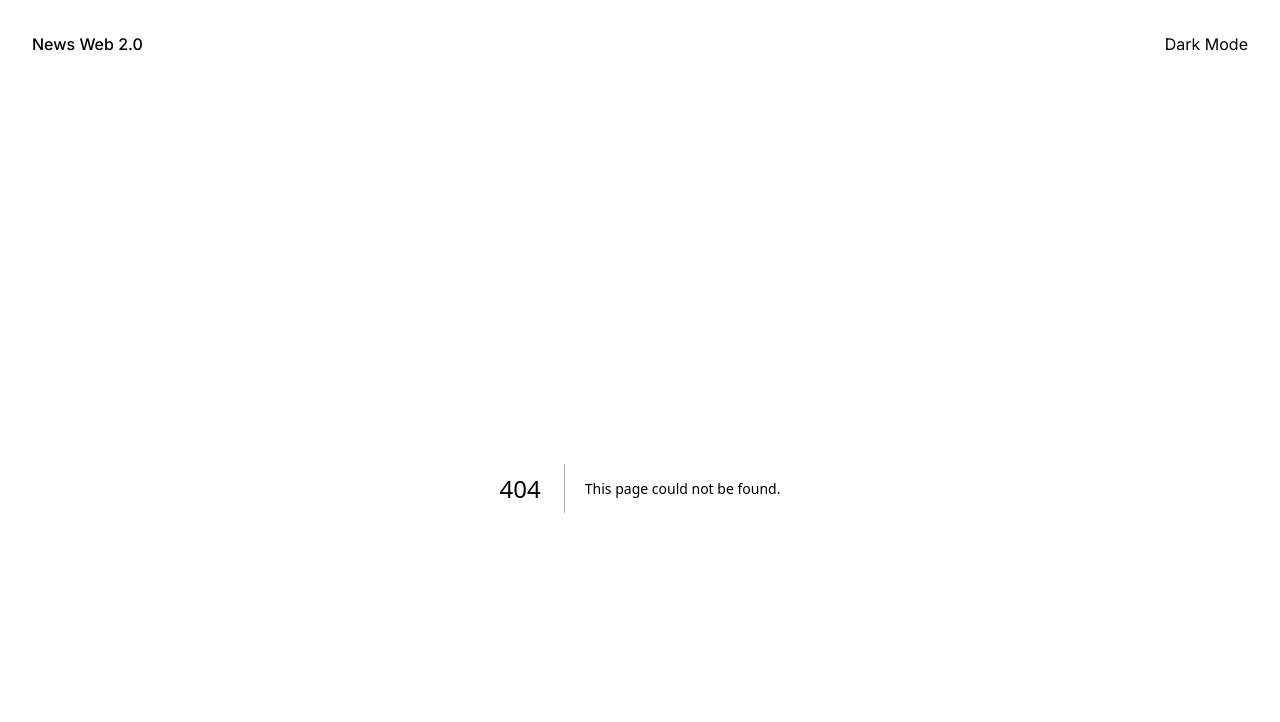
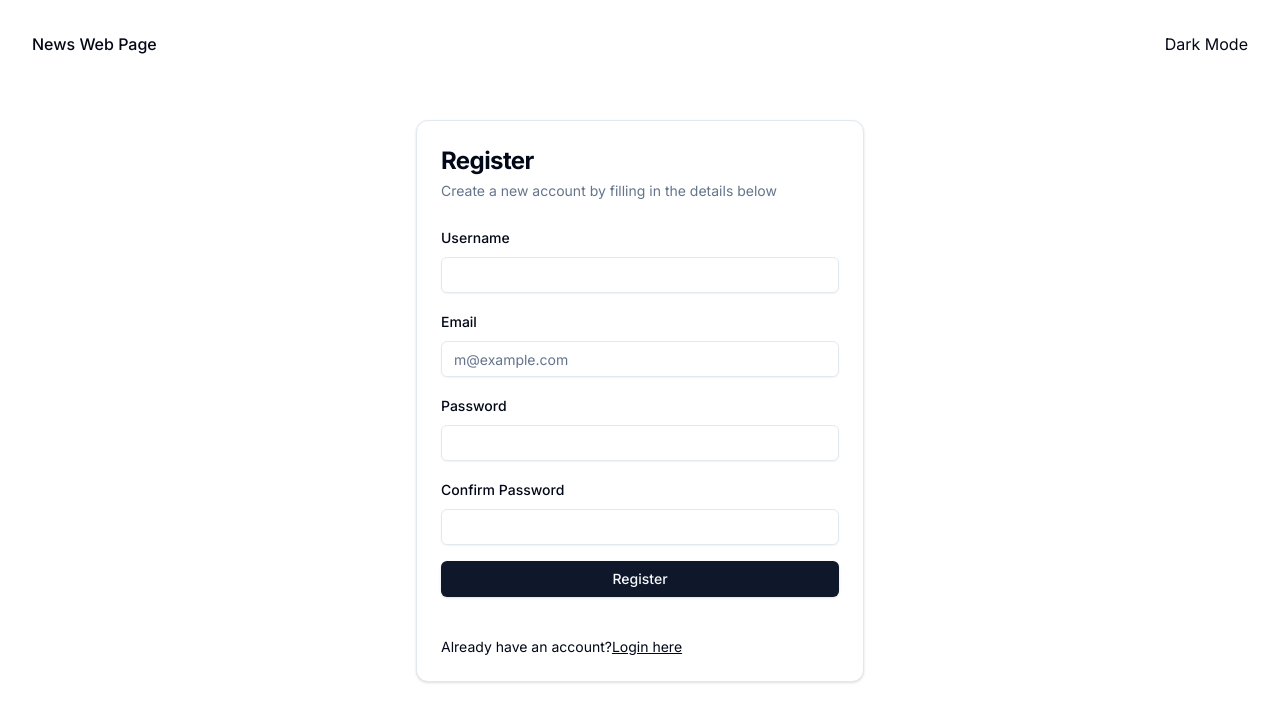
Before and after one commit to ashishjaswal2002/FullStackNewsWeb, a Next.js app: page /register in a window 1280 px wide. Before the commit this address had no page. Shown: the top 722 px of the page. Built offline with nearby package versions, Linux system fonts and the light colour scheme.

Commit message:
Routing done

```diff
--- a/app/Header/header.tsx
+++ b/app/Header/header.tsx
@@ -1,23 +1,18 @@
+import Link from "next/link";
 
+export default function TopNotch() {
+  return (
+    <>
+      <header className="p-8">
+        <div className="flex justify-between">
+          <h1 className="
+             font-medium">
+            <Link href="/" className="cursor-pointer">News Web Page</Link>
+          </h1>
 
-export default function TopNotch(){
-
-
-     return (<>
-
-      <header className='p-8'>
-
-      <div className='flex justify-between'>
-
-     <h1 className='font-medium'>News Web 2.0</h1>
-
-      <div>
-        Dark Mode
+          <div>Dark Mode</div>
         </div>
-
-      </div>
       </header>
-
-
-     </>)
+    </>
+  );
 }
--- a/app/LoginPage/page.tsx
+++ b/app/login/page.tsx
@@ -1,23 +1,34 @@
+import {
+  CardTitle,
+  CardDescription,
+  CardHeader,
+  CardContent,
+  Card,
+} from "@/components/ui/card";
+import { Label } from "@/components/ui/label";
+import { Input } from "@/components/ui/input";
+import Link from "next/link";
+import { Button } from "@/components/ui/button";
 
-
-import { CardTitle, CardDescription, CardHeader, CardContent, Card } from "@/components/ui/card"
-import { Label } from "@/components/ui/label"
-import { Input } from "@/components/ui/input"
-import Link from "next/link"
-import { Button } from "@/components/ui/button"
-
-export default function Component() {
+export default function Page() {
   return (
     <Card className="mx-auto max-w-sm">
       <CardHeader className="space-y-1">
         <CardTitle className="text-2xl font-bold">Login</CardTitle>
-        <CardDescription>Enter your email below to login to your account</CardDescription>
+        <CardDescription>
+          Enter your email below to login to your account
+        </CardDescription>
       </CardHeader>
       <CardContent>
         <div className="space-y-4">
           <div className="space-y-2">
             <Label htmlFor="email">Email</Label>
-            <Input id="email" placeholder="m@example.com" required type="email" />
+            <Input
+              id="email"
+              placeholder="m@example.com"
+              required
+              type="email"
+            />
           </div>
           <div className="space-y-2">
             <div className="flex items-center">
@@ -36,12 +47,13 @@ export default function Component() {
           </Button>
         </div>
         <div className="mt-4 text-center text-sm">
-          Don't have an account?
-          <Link className="underline" href="#">
+          <p>Don&apos;t have an account?</p>
+
+          <Link className="underline" href="/register">
             Sign up
           </Link>
         </div>
       </CardContent>
     </Card>
-  )
+  );
 }
--- a/app/page.tsx
+++ b/app/page.tsx
@@ -1,8 +1,8 @@
-import LoginPage from "./LoginPage/page";
+import Page from "./login/page";
 export default function Home() {
   return (
     <main className="flex min-h-screen flex-col items-center justify-between p-24">
-     <LoginPage/>
+      <Page />
     </main>
   );
 }
--- /dev/null
+++ b/app/register/page.tsx
@@ -0,0 +1,59 @@
+import {
+  CardTitle,
+  CardDescription,
+  CardHeader,
+  CardContent,
+  CardFooter,
+  Card,
+} from "@/components/ui/card";
+import { Label } from "@/components/ui/label";
+import { Input } from "@/components/ui/input";
+import { Button } from "@/components/ui/button";
+import Link from "next/link";
+
+export default function Page() {
+  return (
+    <>
+      <Card className="mx-auto mt-8 w-full max-w-md">
+        <CardHeader className="space-y-1">
+          <CardTitle className="text-2xl font-bold">Register</CardTitle>
+          <CardDescription>
+            Create a new account by filling in the details below
+          </CardDescription>
+        </CardHeader>
+        <CardContent>
+          <div className="space-y-4">
+            <div className="space-y-2">
+              <Label htmlFor="username">Username</Label>
+              <Input id="username" required />
+            </div>
+            <div className="space-y-2">
+              <Label htmlFor="email">Email</Label>
+              <Input
+                id="email"
+                placeholder="m@example.com"
+                required
+                type="email"
+              />
+            </div>
+            <div className="space-y-2">
+              <Label htmlFor="password">Password</Label>
+              <Input id="password" required type="password" />
+            </div>
+            <div className="space-y-2">
+              <Label htmlFor="confirm-password">Confirm Password</Label>
+              <Input id="confirm-password" required type="password" />
+            </div>
+            <Button className="w-full">Register</Button>
+          </div>
+        </CardContent>
+        <CardFooter className="mt-4 text-center text-sm">
+          <p>Already have an account?</p>
+          <Link className="underline" href="/login">
+            Login here
+          </Link>
+        </CardFooter>
+      </Card>
+    </>
+  );
+}
--- a/components/login.tsx
+++ /dev/null
@@ -1,55 +0,0 @@
-/**
- * This code was generated by v0 by Vercel.
- * @see https://v0.dev/t/DnVjEy7Ev7B
- */
-import { Label } from "@/components/ui/label"
-import { Input } from "@/components/ui/input"
-import Link from "next/link"
-import { Button } from "@/components/ui/button"
-import { Checkbox } from "@/components/ui/checkbox"
-
-export function Login() {
-  return (
-    <div className="flex flex-col gap-2 min-h-screen items-center justify-center p-6 lg:gap-4 lg:flex-row">
-      <div className="w-full max-w-[400px] space-y-4">
-        <div className="text-center space-y-2">
-          <h1 className="text-3xl font-bold">Login</h1>
-          <p className="text-gray-500 dark:text-gray-400">Enter your email below to login to your account</p>
-        </div>
-        <div className="space-y-4">
-          <div className="space-y-2">
-            <Label htmlFor="email">Email</Label>
-            <Input id="email" placeholder="m@example.com" required type="email" />
-          </div>
-          <div className="space-y-2">
-            <div className="flex items-center">
-              <Label htmlFor="password">Password</Label>
-              <Link className="ml-auto inline-block text-sm underline" href="#">
-                Forgot your password?
-              </Link>
-            </div>
-            <Input id="password" required type="password" />
-          </div>
-          <div className="space-y-2">
-            <Button className="w-full" type="submit">
-              Login
-            </Button>
-            <div className="flex items-center space-x-2 text-sm">
-              <Checkbox id="remember-me" />
-              <Label className="text-sm" htmlFor="remember-me">
-                Remember me
-              </Label>
-            </div>
-          </div>
-        </div>
-        <div className="mt-4 text-center text-sm">
-          Don't have an account?
-          <Link className="underline" href="#">
-            Sign up
-          </Link>
-        </div>
-      </div>
-      <div className="w-full border-t/2 dark:border-t/gray-800 lg:max-w-[400px] xl:max-w-[500px]" />
-    </div>
-  )
-}
```
